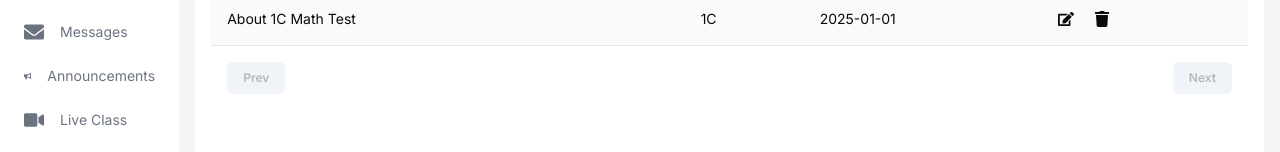
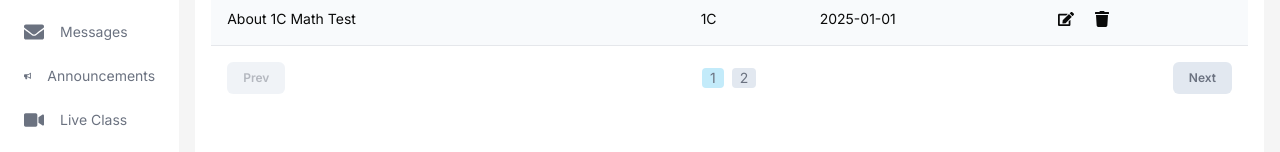
Before and after one commit to Dalentin1/SchoolManagementApplication, a Next.js app: page /list/announcements in a window 1280 px wide. Shown: the part 638-790 px from the top of the page. Built offline with nearby package versions, Linux system fonts and the light colour scheme.

Commit message:
working on backend 3:34am

```diff
--- a/src/app/(dashboard)/list/announcements/page.tsx
+++ b/src/app/(dashboard)/list/announcements/page.tsx
@@ -110,7 +110,7 @@ const AnnouncementListPage = () => {
 
 
       {/* PAGINATION  LINK */}
-      <Pagination/>
+      <Pagination page={1} count={10}/>
 
   </div>
   );
--- a/src/app/(dashboard)/list/assignments/page.tsx
+++ b/src/app/(dashboard)/list/assignments/page.tsx
@@ -120,7 +120,7 @@ const AssignmentListPage = () => {
 
 
       {/* PAGINATION  LINK */}
-      <Pagination/>
+      <Pagination page={1} count={10}/>
 
   </div>
   );
```
